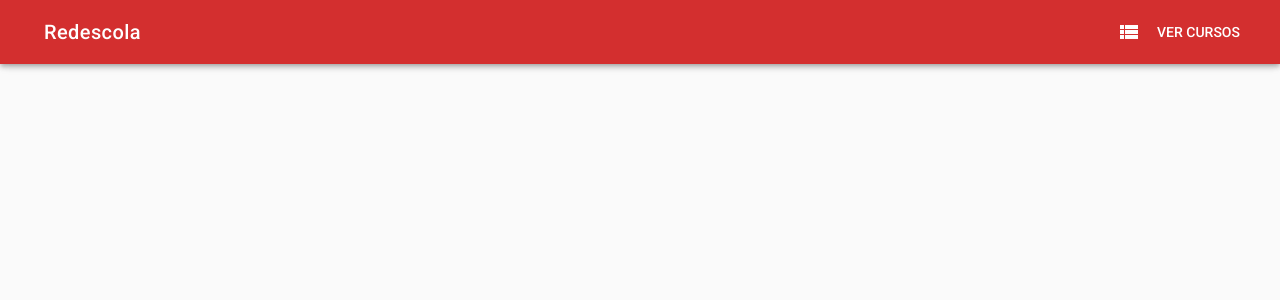
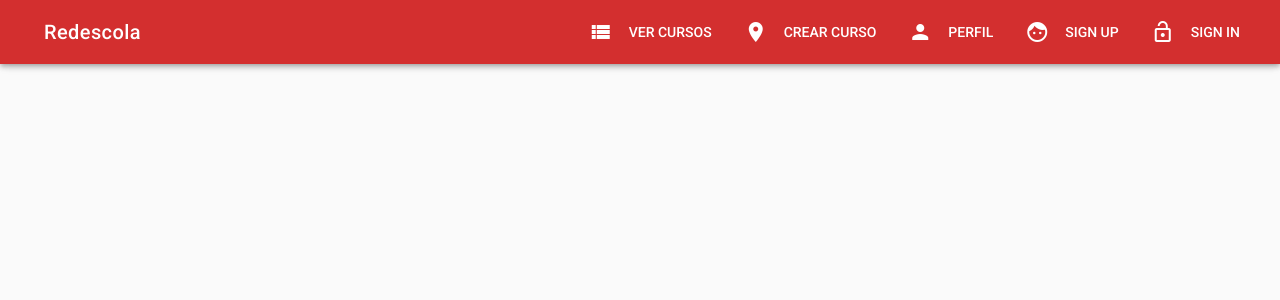
Before and after one commit to juanferb/redescola, a Vue app: page / in a window 1280 px wide. Shown: the top 300 px of the page. Built offline with nearby package versions, Linux system fonts and the light colour scheme.

Commit message:
Cargar menú del Data de Vue

```diff
--- a/src/App.vue
+++ b/src/App.vue
@@ -5,11 +5,11 @@
       fixed
       v-model="sideNav">
       <v-list>
-        <v-list-tile>
+        <v-list-tile  v-for="item in menuItems" :key="item.title">
           <v-list-tile-action>
-            <v-icon>view_list</v-icon>
+            <v-icon>{{ item.icon }}</v-icon>
           </v-list-tile-action>
-          <v-list-tile-content>VER CURSOS</v-list-tile-content>
+          <v-list-tile-content>{{ item.title }}</v-list-tile-content>
         </v-list-tile>
       </v-list>
     </v-navigation-drawer>
@@ -22,11 +22,10 @@
       </v-toolbar-side-icon>
       <v-toolbar-title>Redescola</v-toolbar-title>
       <v-spacer></v-spacer>
-      <v-toolbar-items
-        class="hidden-xs-only">
-        <v-btn flat>
-          <v-icon left dark>view_list</v-icon>
-          VER CURSOS
+      <v-toolbar-items class="hidden-xs-only">
+        <v-btn flat v-for="item in menuItems" :key="item.title">
+          <v-icon left dark>{{ item.icon }}</v-icon>
+          {{ item.title }}
         </v-btn>
       </v-toolbar-items>
     </v-toolbar>
@@ -42,7 +41,14 @@
 export default {
   data () {
     return {
-      sideNav: false
+      sideNav: false,
+      menuItems: [
+        { icon: 'view_list', title: 'Ver Cursos'},
+        { icon: 'room', title: 'Crear Curso'},
+        { icon: 'person', title: 'Perfil'},
+        { icon: 'face', title: 'Sign up'},
+        { icon: 'lock_open', title: 'Sign in'},
+      ]
     }
   },
   name: 'App'
```
